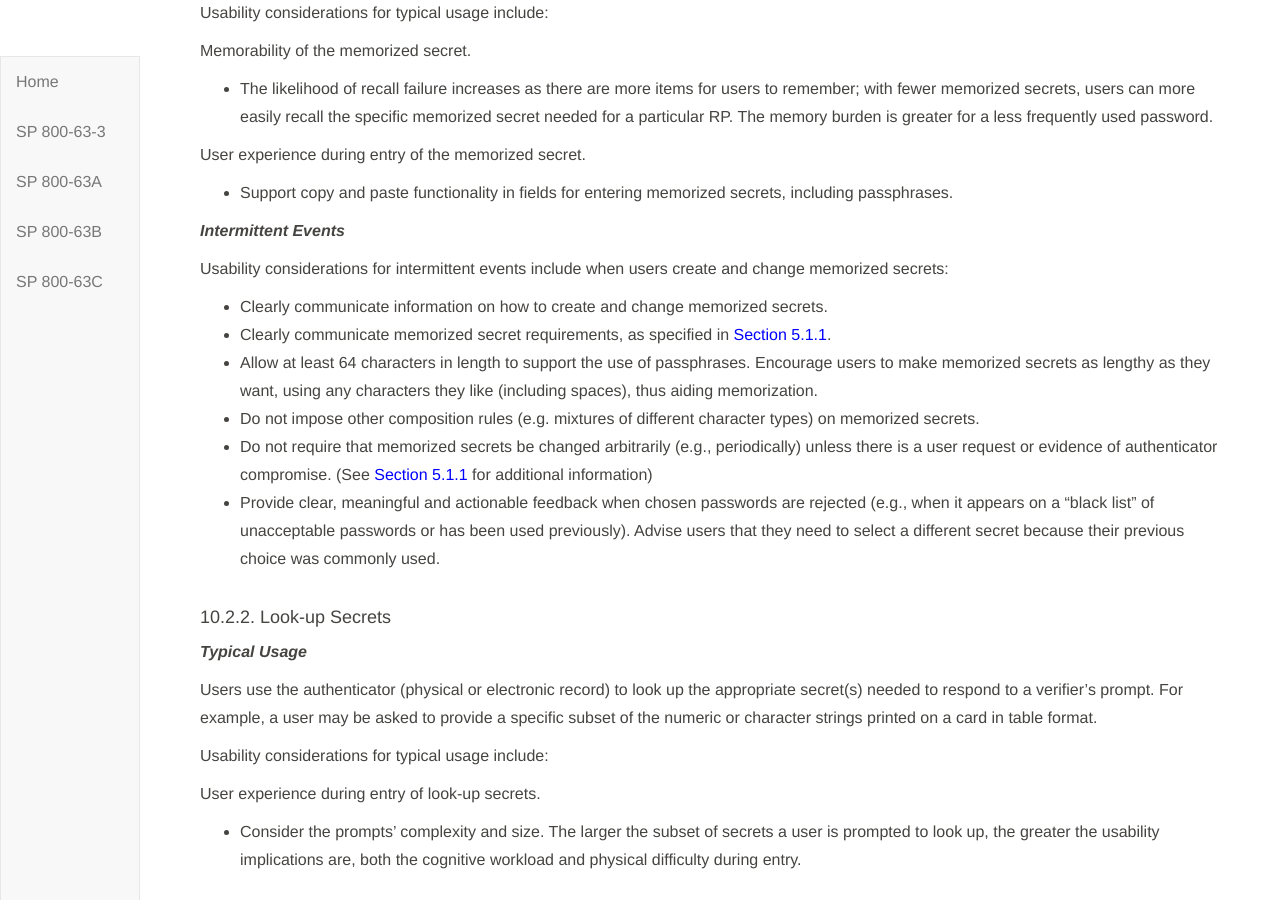
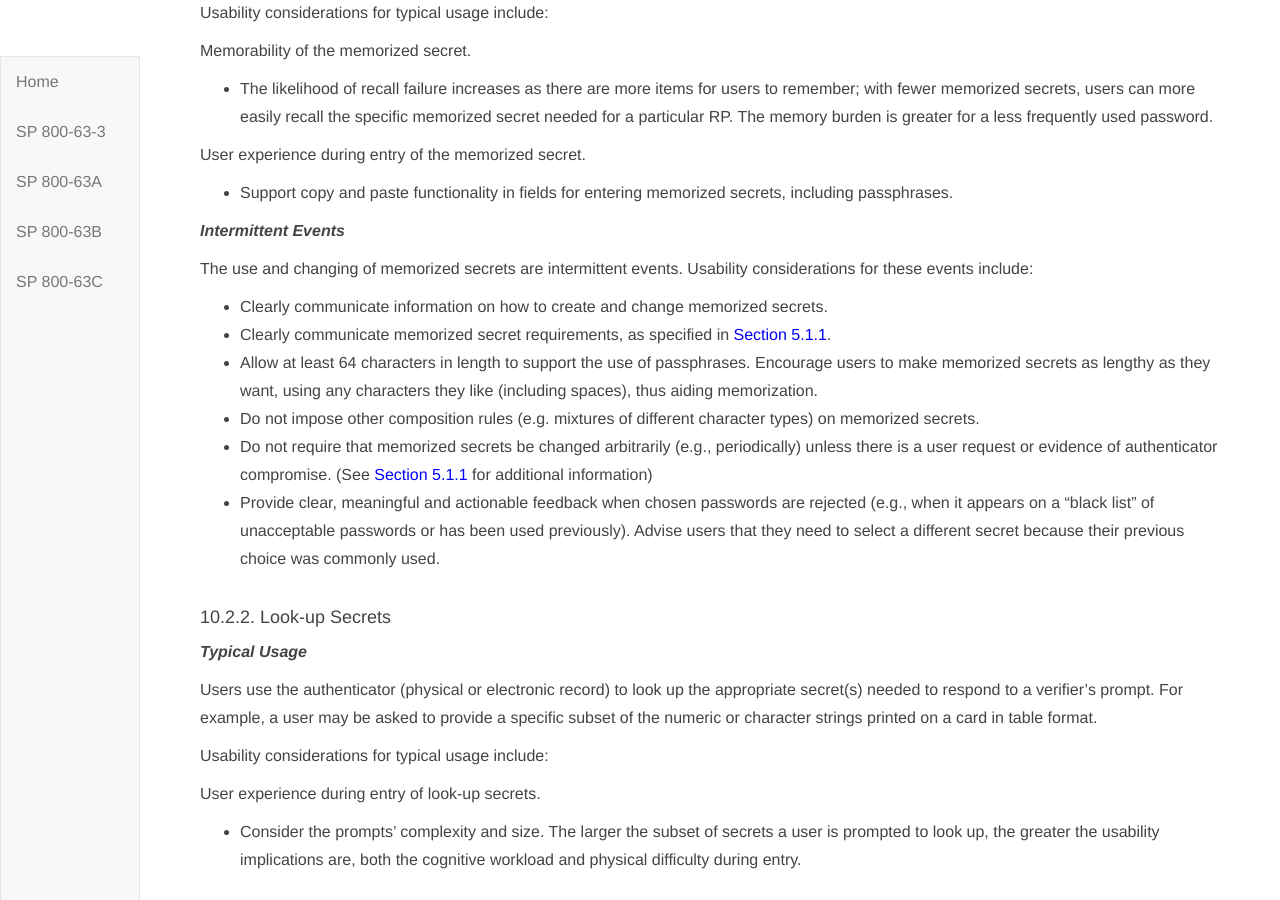
Before and after one commit to usnistgov/800-63-3, a Jekyll site: the page built from sp800-63b/sec10_usability.md, in a window 1280 px wide and 900 px high, scrolled down 3067 px. Built offline with Jekyll 4.4.1, drawn with Linux system fonts in a browser that asks for light colours; our own code applies the rules of GitHub Pages for plain Markdown files.

Commit message:
Update sec10_usability.md

```diff
--- a/sp800-63b/sec10_usability.md
+++ b/sp800-63b/sec10_usability.md
@@ -95,7 +95,7 @@ User experience during entry of the memorized secret.
 
 **_Intermittent Events_**
 
-Usability considerations for intermittent events include when users create and change memorized secrets:
+The use and changing of memorized secrets are intermittent events. Usability considerations for these events include:
 
 * Clearly communicate information on how to create and change memorized secrets.
 * Clearly communicate memorized secret requirements, as specified in [Section 5.1.1](#reqauthtype).
```
